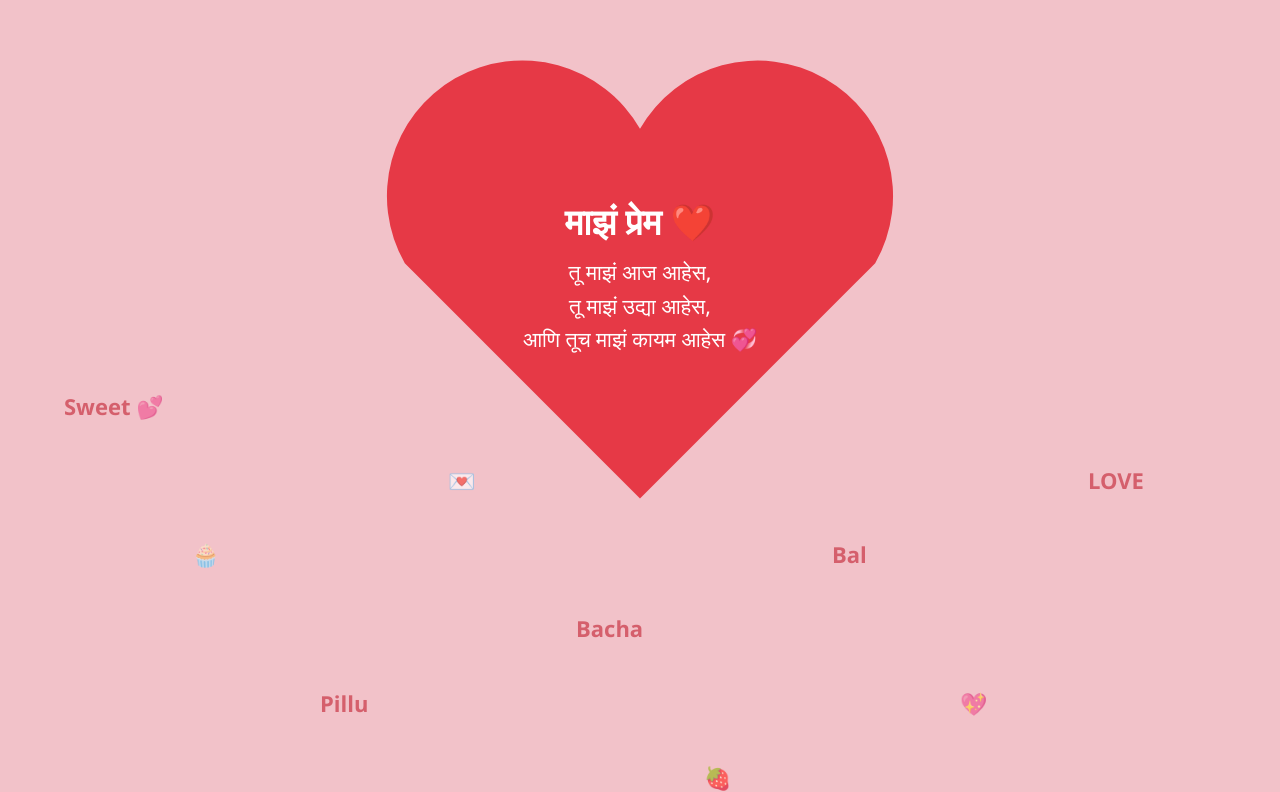
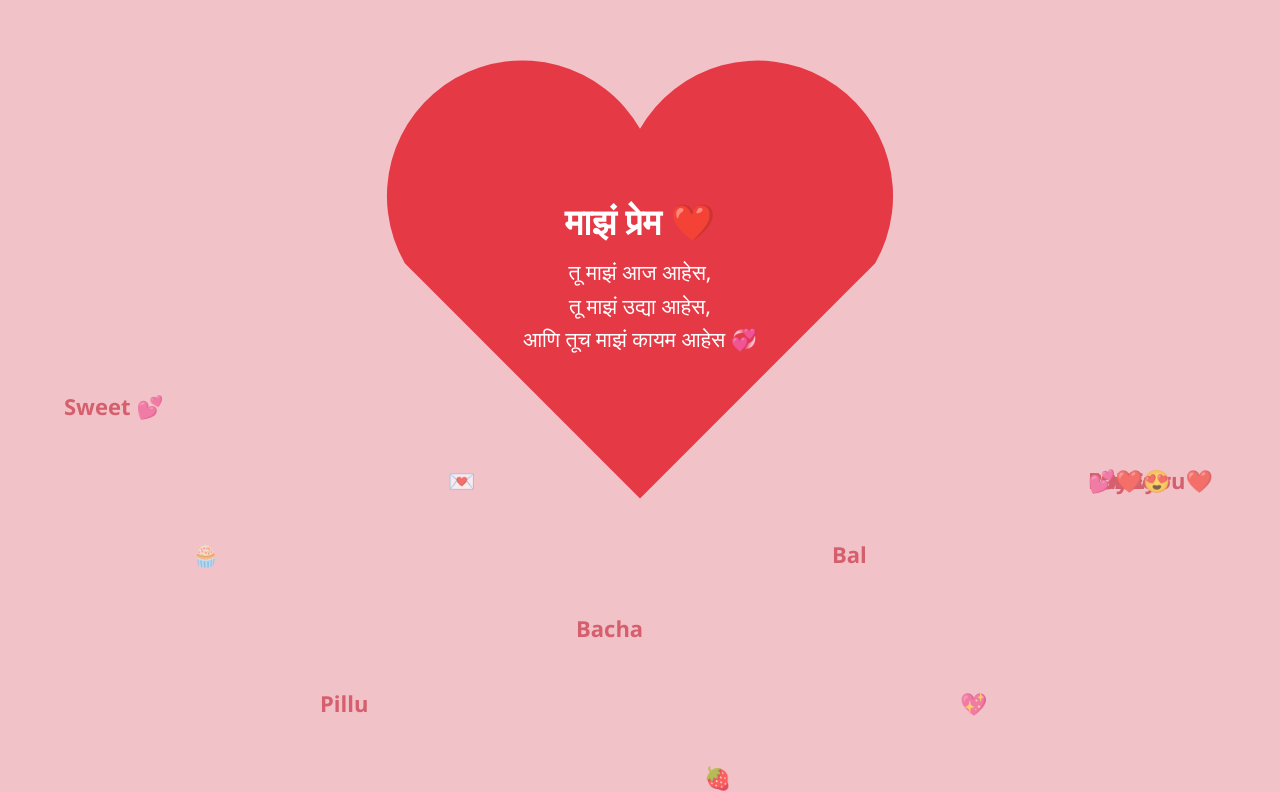
Before and after one commit to sada2741/My-Lovee-, a plain HTML site: page index.html in a window 1280 px wide. Shown: the part 118-910 px from the top of the page. Drawn offline with Linux system fonts and the light colour scheme.

Commit message:
Update index.html

```diff
--- a/index.html
+++ b/index.html
@@ -74,6 +74,10 @@ text{
   <span style="left:65%; animation-delay:2s;">Bal</span>
   <span style="left:75%; animation-delay:4s;">💖</span>
   <span style="left:85%; animation-delay:1s;">LOVE</span>
+   <span style="left:85%; animation-delay:1s;">Bayko</span>
+   <span style="left:85%; animation-delay:1s;">Forever</span>
+   <span style="left:85%; animation-delay:1s;">Love you❤️</span>
+   <span style="left:85%; animation-delay:1s;">💕❤️😍</span>
 </div>
 
 <!-- HEART -->
```
